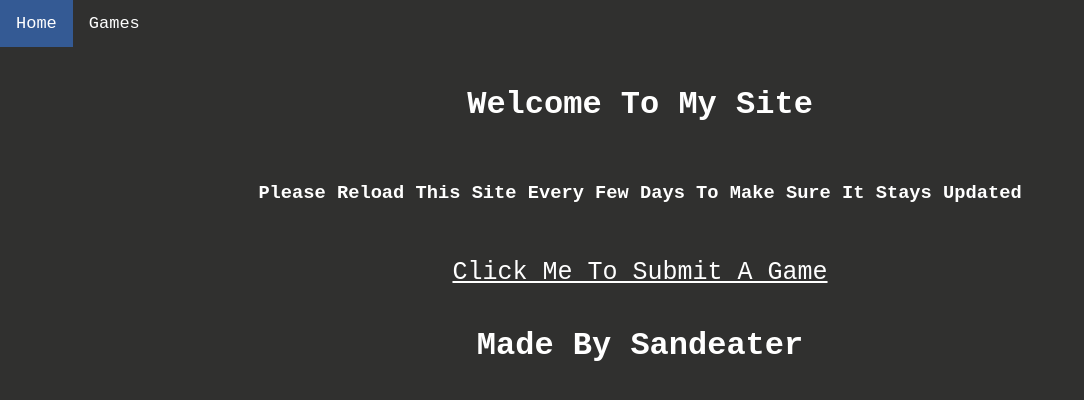
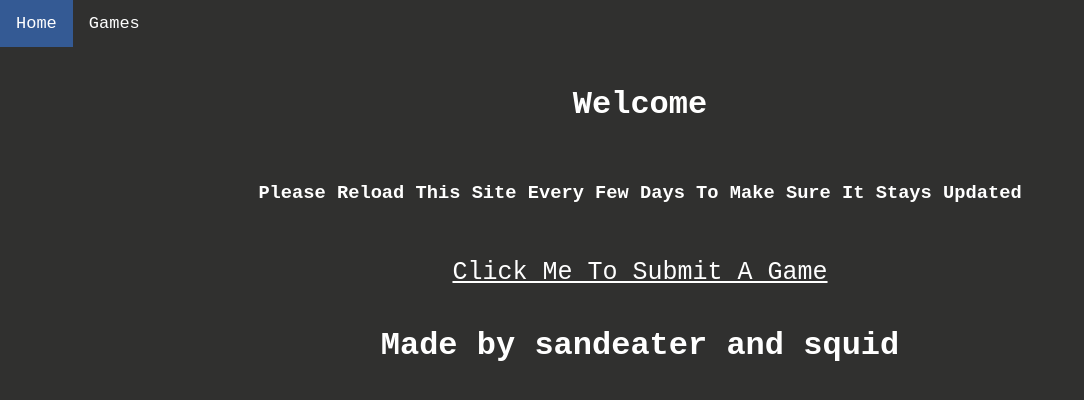
Before and after one commit to doody125/v0rtex, a plain HTML site: page index.html in a window 1280 px wide. Shown: the whole page, without its empty margins (0-1084 px from the left). Drawn offline with Linux system fonts and the light colour scheme.

Commit message:
Update index.html

```diff
--- a/index.html
+++ b/index.html
@@ -1,14 +1,13 @@
 
 
  <head>
-<title>Clever | Portal</title>
-<link rel="icon" href="site-logo.png" type="image/x-icon" />
+<title>Vortex Games</title>
+<link rel="icon" href="vortex.png" type="image/x-icon" />
 </head>
 <div class="topnav">
     <a class="active" href="index.html">Home</a>
     <a href="help.html">Games</a>
-  </div>
-  <title>Clever | Portal</title>
+</div>
     <style>
 
   .topnav {
@@ -51,7 +50,7 @@
       </style>
    <head>
   <br>
-  <h1 style="text-align: center; color: white;">Welcome To My Site</h1>
+  <h1 style="text-align: center; color: white;">Welcome</h1>
   <br>
   <h3 style="text-align:center; color:white;">Please Reload This Site Every Few Days To Make Sure It Stays Updated</h3>
   </p>
@@ -62,4 +61,4 @@
           <br>
           <br>
           </center>
-          <h1 style="text-align: center; color: white;">Made By Sandeater</h1>
+          <h1 style="text-align: center; color: white;">Made by sandeater and squid</h1>
```
